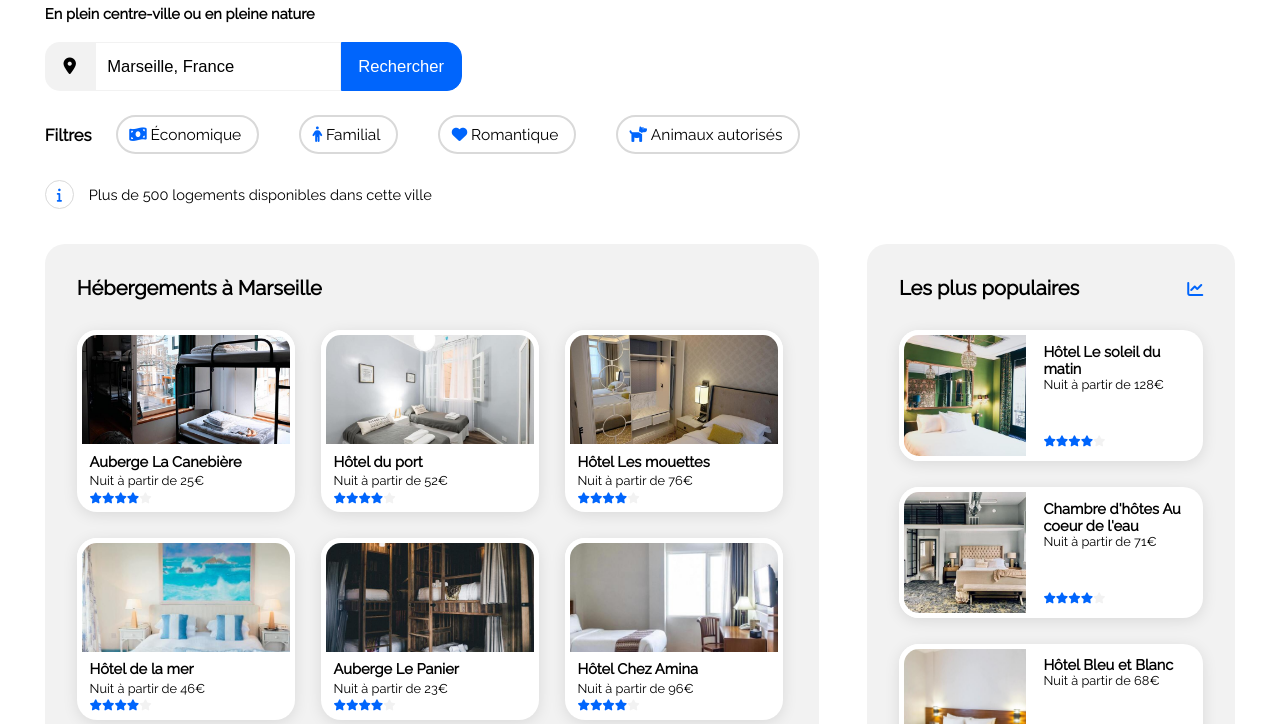
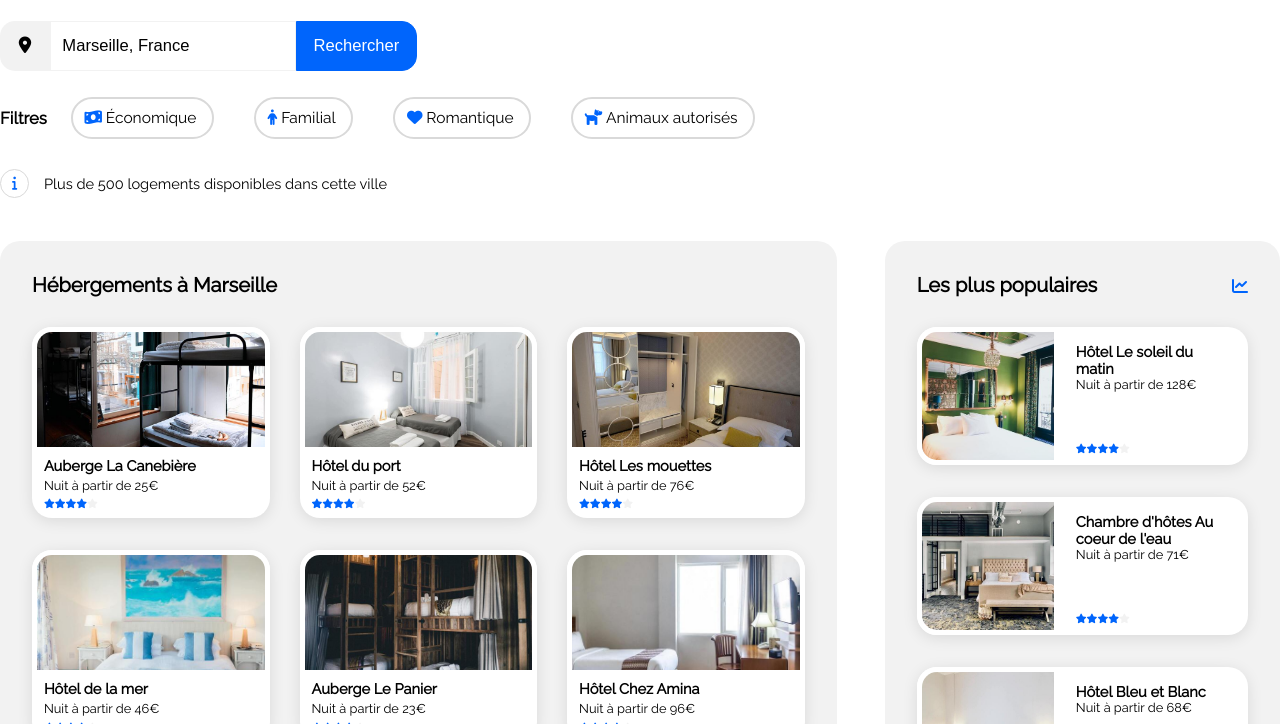
Before and after one commit to lonnyrotten/Projet_booki_Quentin_Kpwoka, a plain HTML site: page index.html in a window 1280 px wide. Shown: the part 148-872 px from the top of the page. Drawn offline with Linux system fonts and the light colour scheme.

Commit message:
:wrench: correction des valeurs en vw
border radius augmenté pour les filtres conformément à la maquette, correction des marges et tailles des images avec clamp et d'autres unités pour limiter la taille des éléments de la page sur les grands écrans

```diff
--- a/CSS/style.css
+++ b/CSS/style.css
@@ -2,16 +2,16 @@
 body {
   max-width: 1400px;
   font-family: "Raleway", sans-serif;
-  margin: 3.5vw 3.5vw 0;
+  margin-inline: auto;
 }
 .top_container {
-  margin-top: 3.5vw;
+  margin-top: 3.5em;
 }
 .searchbar {
-  margin-top: 1.5vw;
+  margin-top: 1.5em;
 }
 .activites {
-  margin-top: 5vw;
+  margin-top: 5em;
 }
 /* POLICES */
 a {
@@ -29,19 +29,19 @@ ul {
   list-style-type: none;
 }
 h1, h4 {
-  font-size: 1.57vw;
+  font-size: clamp(16px, 1.57vw, 22px);
 }
 h2, nav a, .infobar p, h5, footer li {
-  font-size: 1.143vw;
+  font-size: clamp(12px, 1.143vw, 16px);
 }
 form, input, button, h3, .more {
-  font-size: 1.296vw;
+  font-size: clamp(12px, 1.296vw, 18px);
 }
 main li {
-  font-size: 1.214vw;
+  font-size: clamp(9px, 1.214vw, 17px);
 }
 .hotels p {
-  font-size: 1vw;
+  font-size: clamp(12px, 1vw, 14px);
 }
 img {
  object-fit: cover;
@@ -57,7 +57,7 @@ nav {
   gap: 5em;
 }
 nav a {
-  width: 7vw;
+  width: clamp(6em, 7vw, 7em);
   text-align: center;
 }
 nav a span {
@@ -69,7 +69,7 @@ nav a span:hover {
   color: #0065FC;
 }
 header img {
-  height: 1.75vw;
+  height: clamp(1rem, 1.75vw, 1.5rem);
 }
 /* BARRE DE RECHERCHE */
 form {
@@ -99,7 +99,7 @@ button {
 /* FILTRES */
 .filterbar {
   display: flex;
-  margin-top: 1.3vw;
+  margin-top: 1.3em;
 }
 .filterbar ul {
   display: flex;
@@ -111,18 +111,18 @@ button {
 .filterbar i {
   margin: 0.25em;
 }
-li span {
+.filterbar li {
   border: 2px solid #D9D9D9;
-  border-radius: 20px;
+  border-radius: 50px;
   padding: 0.5em 1em 0.5em 0.5em;
 }
-li span:hover {
+.filterbar li:hover {
   background-color: #deebff;
 }
 /* BARRE INFO */
 .infobar {
   display: flex;
-  margin-top: 1.5vw;
+  margin-top: 1.5em;
 }
 .infobar span {
   height: auto;
@@ -143,7 +143,7 @@ li span:hover {
   display: flex;
   gap: 3em;
   width: 100%;
-  margin-top: 2.7vw;
+  margin-top: 2.7em;
 }
 .hotels h4 {
   margin: 0 0 1.5em 0;
@@ -168,13 +168,13 @@ margin: 0;
   display: flex;
   flex-direction: row;
   flex-wrap: wrap;
-  gap: 2vw;
+  justify-content: space-between;
+  gap: 2em 0.75em;
 }
 .card {
   background-color: #FFFF;
   max-width: 30.95%;
   min-width: 30.75%;
-  height: 14.214vw;
   border-radius: 20px;
   display: flex;
   flex-direction: column;
@@ -182,22 +182,22 @@ margin: 0;
 }
 .card img {
   object-fit: cover;
-  height: 60%;
+  height: clamp(5em, 9vw, 8em);
   border: 5px solid #FFFF;
   border-radius: 20px 20px 0 0;
 }
 .card_info {
   height: 35%;
-  padding: 0.286vw 1vw;
-  gap: 0.25vw;
+  padding: 2% 5% 6%;
+  gap: 0.25em;
   display: flex;
   flex-direction: column;
   flex-wrap: wrap;
 }
 .score_container {
-  font-size: 1.15vw;
+  font-size: clamp(0.75em, 1vw, 0.95em);
   display: flex;
-  margin-top: 0.5vw;
+  margin-top: 0.5em;
 }
 .score_container i:last-of-type {
   color: #F2F2F2;
@@ -217,12 +217,11 @@ margin: 0;
 .popular_cards {
   display: flex;
   flex-direction: column;
-  gap: 2vw;
+  gap: 2em;
 }
 .popular_card {
   display: flex;
   width: 100%;
-  height: 10.25vw;
   background-color: #FFFF;
   border-radius: 20px;
   box-shadow: 0px 3px 15px rgba(0, 0, 0, 0.1);
@@ -230,46 +229,44 @@ margin: 0;
 .popular img {
   min-width: 40%;
   max-width: 40%;
-  min-height: 9vw;
-  max-height: 9.75vw;
+  height: clamp(5em, 10vw, 9em);
   border: 5px solid #FFFF;
   border-radius: 20px 0 0 20px;
 }
 .popular_card_info {
   display: flex;
   flex-direction: column;
-  padding: 1vw 1vw 1.5vw;;
+  padding: 5%;
   justify-content: space-between;
 }
 /* ACTIVITES A MARSEILLE */
 .activites_cards {
   display: flex;
   flex-wrap: wrap;
-  gap: 1.75vw;
+  justify-content: space-between;
 }
 .activites_card {
   width: 23.5%;
-  height: 31.714vw;
   border-radius: 20px;
   box-shadow: 0px 3px 15px rgba(0, 0, 0, 0.1);
 }
 .activites img {
-  height: 27.786vw;
+  height: clamp(10em, 31.786vw, 27em);
   width: 100%;
   border-radius: 20px 20px 0 0;
 }
 .activites h5 {
-  margin: 1vw;
+  margin: 5%;
 }
 /* FOOTER */
 footer {
   background-color: #F2F2F2;
-  margin-top: 4vw;
+  margin-top: 6em;
 }
 .footer_container {
   display: flex;
   padding: 3vw 4vw 3vw 4vw;
-  gap: 15.5vw;
+  gap: 19.5%;
 }
 footer ul {
   padding: 0;
@@ -279,6 +276,9 @@ footer ul {
 }
 /* MEDIA QUERIES */
 @media only screen and (min-width : 768px) and (max-width : 992px) {
+body {
+  margin: 3.5vw 3.5vw 0;
+}
 /* POLICES */
 h1, h4 {
   font-size: 2.2vw;
@@ -369,7 +369,8 @@ form, input, button, h3, .more {
   font-size: 4.5vw;
 }
 main li {
-  font-size: 2.214vw;
+  font-size: 3.214vw;
+  width: 11em;
 }
 .hotels p {
   font-size: 3.5vw;
@@ -383,6 +384,7 @@ header {
   display: flex;
   width: 100%;
   flex-direction: column;
+  margin-top: 5vw;
 }
 .header_logo {
   margin: auto;
@@ -396,7 +398,7 @@ nav {
 }
 nav a {
   width: 50%;
-  padding: 5vw;
+  padding: 10vw 0 5vw;
   border-bottom: 2px solid #F2F2F2;
 }
 nav a:hover {
@@ -407,7 +409,7 @@ nav a span:hover {
 }
 /* MAIN */
 .top_container {
-  margin: 5vw;
+  margin: 10vw 5vw 5vw;
 }
 input {
   padding: 0.25em 3em 0.25em 0.5em;
@@ -427,12 +429,18 @@ form :last-of-type i {
 }
 .filterbar ul {
   padding-left: 0;
-  gap: 1.5em;
-  width: 90%;
+  gap: 1em;
+  width: 100%;
   flex-wrap: wrap;
+}
+.filterbar i {
+  margin: 0.45em;
 }
 .infobar {
   margin: 6vw;
+}
+.infobar span {
+  height: fit-content;
 }
 /* CARTE DES HOTELS */
 .hotels {
@@ -450,7 +458,7 @@ form :last-of-type i {
   height: 40.25vw;
 }
 .popular img {
-  min-height: 37.5vw;
+  min-height: 35.5vw;
   max-height: 37.75vw;
 }
 .popular_card_info {
@@ -496,6 +504,9 @@ form :last-of-type i {
   margin: 4vw;
 }
 /* FOOTER */
+footer {
+  margin-top: 10vw;
+}
 .footer_container {
   flex-direction: column;
 padding: 10vw;
--- a/index.html
+++ b/index.html
@@ -43,10 +43,10 @@
         <div class="filterbar">
             <h3>Filtres</h3>
             <ul>
-        <li><span><i class="fa-solid fa-money-bill-wave"></i>Économique</span></li>
-        <li><span class="filter_1"><i class="fa-solid fa-person"></i>Familial</span></li>
-        <li><span><i class="fa-solid fa-heart"></i>Romantique</span></li>
-        <li><span><i class="fa-solid fa-dog"></i>Animaux autorisés</span></li>
+        <li><i class="fa-solid fa-money-bill-wave"></i>Économique</li>
+        <li><i class="fa-solid fa-person"></i>Familial</li>
+        <li><i class="fa-solid fa-heart"></i>Romantique</li>
+        <li><i class="fa-solid fa-dog"></i>Animaux autorisés</li>
         </ul>
         </div>
     <div class="infobar">
@@ -236,21 +236,21 @@
                     <li><a href="#">Fonctionnement du site</a></li>
                     <li><a href="#">Conditions générales</a></li>
                     <li><a href="#">Données et confidentialité</a></li>
-                    </ul>
+                </ul>
             </div>
             <div class="footer_links">
                 <h3>Nos hébergements</h3>
                 <ul>
                     <li><a href="#">Charte qualité</a></li>
                     <li><a href="#">Proposer votre hôtel</a></li>
-                    </ul>
+                </ul>
             </div>
             <div class="footer_links">
                 <h3>Assistance</h3>
                 <ul>
                     <li><a href="#">Centre d'aide</a></li>
                     <li><a href="#">Nous contacter</a></li>
-                    </ul>
+                </ul>
             </div>
         </div>
     </footer>
```
